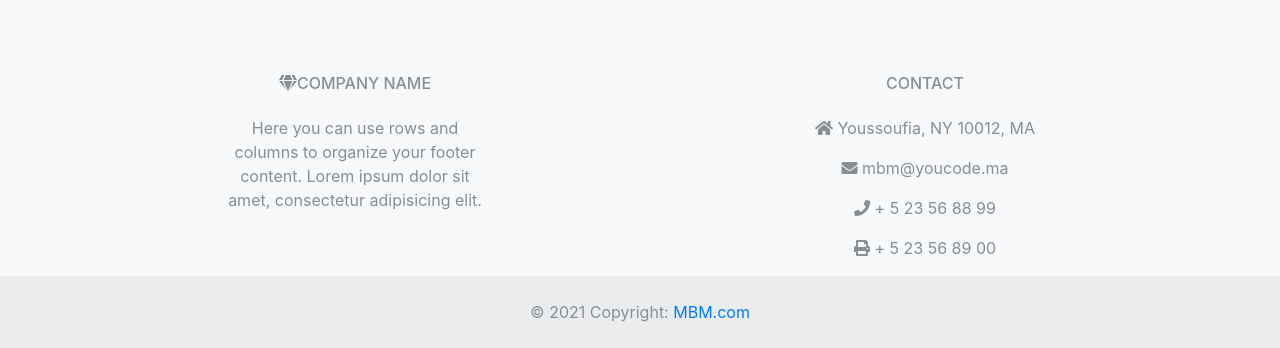
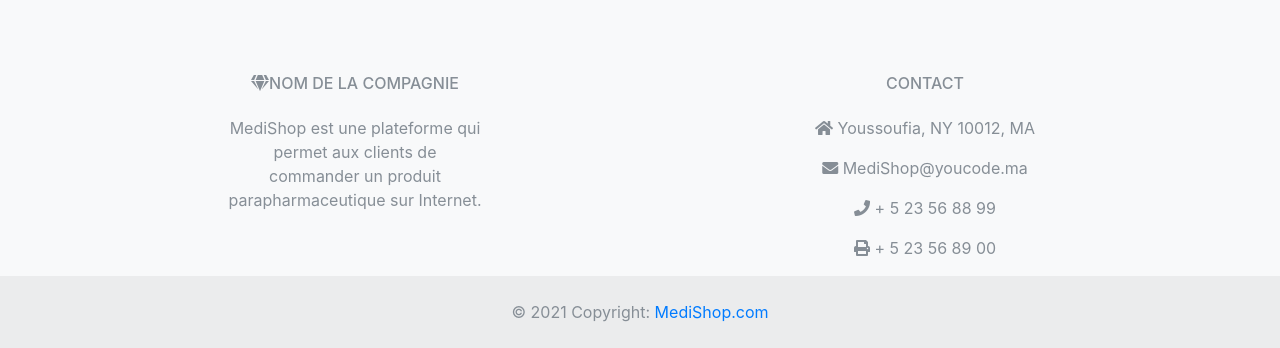
Before and after one commit to zakaria444/PFR-01, a PHP site: page /PFR/ in a window 1280 px wide. Shown: the part 1741-2089 px from the top of the page. Run offline with PHP 8.4, Linux system fonts and the light colour scheme; some libraries are stand-ins or nearby versions.

Commit message:
Update footer.php
modification footer

```diff
--- a/app/views/inc/footer.php
+++ b/app/views/inc/footer.php
@@ -24,11 +24,10 @@
         <div class="col-md-3 col-lg-4 col-xl-3 mx-auto mb-4">
           <!-- Content -->
           <h6 class="text-uppercase fw-bold mb-4">
-            <i class="fas fa-gem me-3"></i>Company name
+            <i class="fas fa-gem me-3"></i>Nom de la compagnie
           </h6>
           <p>
-            Here you can use rows and columns to organize your footer content. Lorem ipsum
-            dolor sit amet, consectetur adipisicing elit.
+          MediShop est une plateforme qui permet aux clients de commander un produit parapharmaceutique sur Internet.
           </p>
         </div>
         <!-- Grid column -->
@@ -44,7 +43,7 @@
           <p><i class="fas fa-home me-3"></i> Youssoufia, NY 10012, MA</p>
           <p>
             <i class="fas fa-envelope me-3"></i>
-            mbm@youcode.ma
+            MediShop@youcode.ma
           </p>
           <p><i class="fas fa-phone me-3"></i> + 5 23 56 88 99</p>
           <p><i class="fas fa-print me-3"></i> + 5 23 56 89 00</p>
@@ -59,7 +58,7 @@
   <!-- Copyright -->
   <div class="text-center p-4" style="background-color: rgba(0, 0, 0, 0.05);">
     © 2021 Copyright:
-    <a class="text-reset fw-bold" href="<?php echo URLROOT; ?>">MBM.com</a>
+    <a class="text-reset fw-bold" href="<?php echo URLROOT; ?>">MediShop.com</a>
   </div>
   <!-- Copyright -->
 </footer>
```
